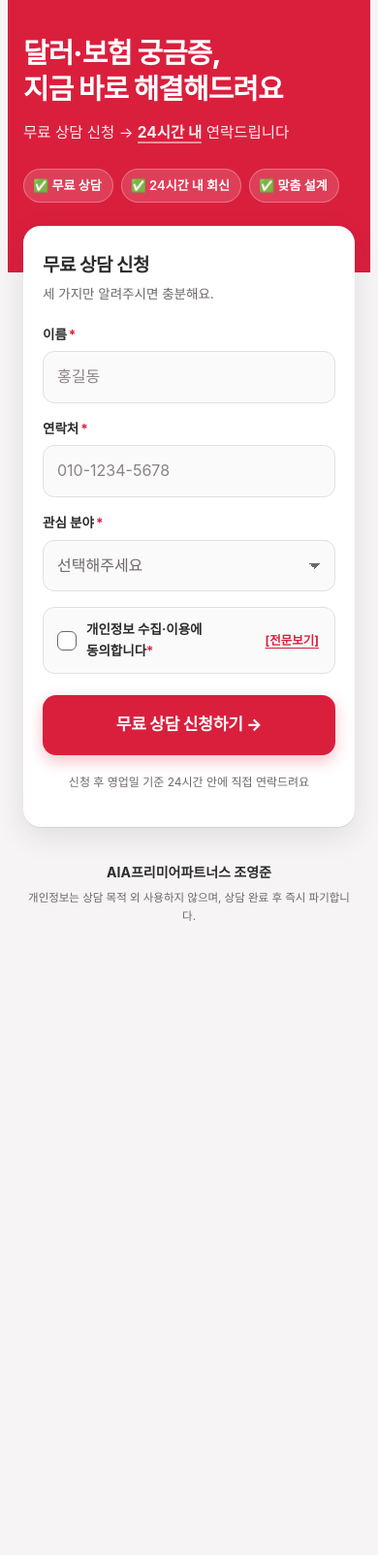
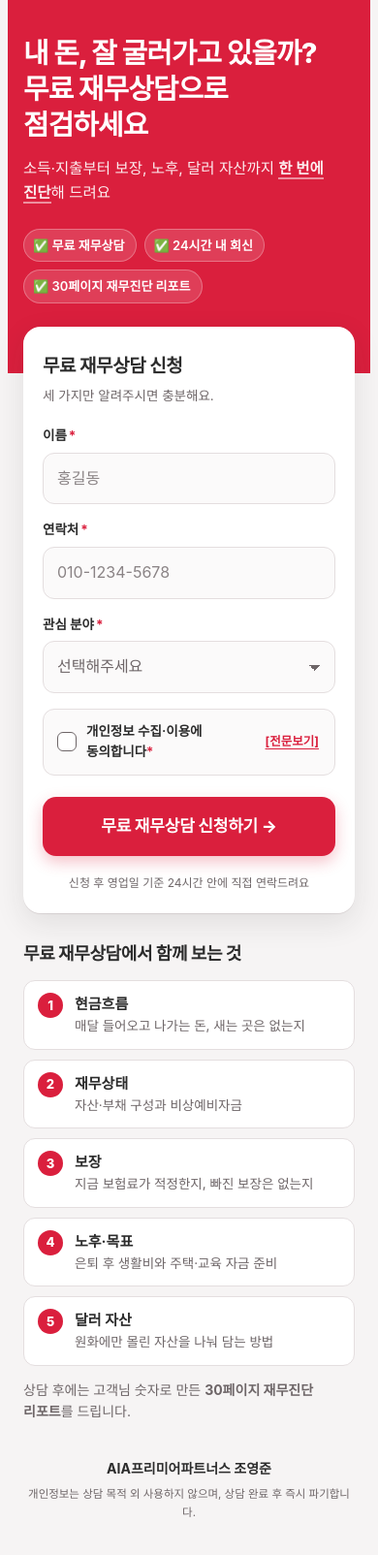
Before and after one commit to chonaldo-cho/youngjoon-finance, a plain HTML site: page index.html in a window 390 px wide. Shown: the part 56-1660 px from the top of the page at 97% size. Before the commit the page ends 1054 px from the top, so only its background shows below. Drawn offline with Linux system fonts and the light colour scheme.

Commit message:
랜딩: 무료 재무상담 문구·안내 추가, 리포트 신청(src) 연동, 모바일 viewport
Co-Authored-By: Claude Opus 5.5 <noreply@anthropic.com>

```diff
--- a/index.html
+++ b/index.html
@@ -1,3 +1,7 @@
+<!doctype html>
+<html lang="ko">
+<meta charset="utf-8">
+<meta name="viewport" content="width=device-width,initial-scale=1,viewport-fit=cover">
 <title>youngjoon.finance 랜딩페이지</title>
 <meta name="claude:viewport-fit-sides" content="cover">
 <style>
@@ -143,6 +147,15 @@ input:focus, select:focus { outline: none; border-color: var(--red); box-shadow:
 .done .summary dd { margin: 0; font-weight: 700; font-variant-numeric: tabular-nums; }
 .again { margin-top: 6px; background: none; border: 0; color: var(--muted); font: inherit; font-size: 13px; text-decoration: underline; cursor: pointer; }
 
+.what { margin-top: 28px; }
+.what h2 { margin: 0 0 12px; font-size: 18px; font-weight: 800; letter-spacing: -0.02em; }
+.what ol { margin: 0; padding: 0; list-style: none; display: grid; gap: 10px; counter-reset: n; }
+.what li { counter-increment: n; display: grid; grid-template-columns: 28px 1fr; column-gap: 10px; background: var(--surface);
+  border: 1px solid var(--line); border-radius: 12px; padding: 12px 14px; }
+.what li::before { content: counter(n); grid-row: span 2; width: 26px; height: 26px; border-radius: 50%;
+  background: var(--red); color: var(--on-red); font-weight: 800; font-size: 13px; display: grid; place-items: center; }
+.what li span { color: var(--muted); font-size: 13.5px; word-break: keep-all; }
+.what p { margin: 14px 0 0; font-size: 14px; color: var(--muted); word-break: keep-all; }
 footer .wrap { padding-block: 28px 36px; text-align: center; display: grid; gap: 6px; }
 footer .name { font-weight: 700; font-size: 14px; }
 footer .privacy { font-size: 11.5px; color: var(--muted); }
@@ -207,12 +220,12 @@ footer .privacy { font-size: 11.5px; color: var(--muted); }
       <div class="sub">AIA프리미어파트너스 조영준</div>
     </header>
     <section class="hero">
-      <h1>달러·보험 궁금증,<br>지금 바로 해결해드려요</h1>
-      <p>무료 상담 신청 → <b>24시간 내</b> 연락드립니다</p>
+      <h1>내 돈, 잘 굴러가고 있을까?<br>무료 재무상담으로 점검하세요</h1>
+      <p>소득·지출부터 보장, 노후, 달러 자산까지 <b>한 번에 진단</b>해 드려요</p>
       <ul class="badges">
-        <li>✅ 무료 상담</li>
+        <li>✅ 무료 재무상담</li>
         <li>✅ 24시간 내 회신</li>
-        <li>✅ 맞춤 설계</li>
+        <li>✅ 30페이지 재무진단 리포트</li>
       </ul>
     </section>
   </div>
@@ -222,7 +235,7 @@ footer .privacy { font-size: 11.5px; color: var(--muted); }
   <div class="wrap">
     <div class="card" id="card">
       <div id="formView">
-        <h2>무료 상담 신청</h2>
+        <h2>무료 재무상담 신청</h2>
         <p class="lead">세 가지만 알려주시면 충분해요.</p>
         <form id="form" novalidate>
           <div class="field" id="f-name">
@@ -239,6 +252,7 @@ footer .privacy { font-size: 11.5px; color: var(--muted); }
             <label for="topic">관심 분야<span class="req">*</span></label>
             <select id="topic" name="topic" required>
               <option value="" selected disabled>선택해주세요</option>
+              <option>재무진단 리포트 (전체 받기)</option>
               <option>달러보험</option>
               <option>일반 보험 리모델링</option>
               <option>은퇴·노후 준비</option>
@@ -260,7 +274,7 @@ footer .privacy { font-size: 11.5px; color: var(--muted); }
             <div class="msg" id="m-agree" aria-live="polite"></div>
           </div>
           <div class="alert" id="alert" role="alert"></div>
-          <button class="submit" type="submit" id="submit"><span class="label">무료 상담 신청하기</span> <span class="arr">→</span><span class="spinner" aria-hidden="true"></span></button>
+          <button class="submit" type="submit" id="submit"><span class="label">무료 재무상담 신청하기</span> <span class="arr">→</span><span class="spinner" aria-hidden="true"></span></button>
           <p class="note">신청 후 영업일 기준 24시간 안에 직접 연락드려요</p>
         </form>
       </div>
@@ -277,6 +291,17 @@ footer .privacy { font-size: 11.5px; color: var(--muted); }
         <button class="again" type="button" id="again">정보를 잘못 입력했어요</button>
       </div>
     </div>
+    <section class="what">
+      <h2>무료 재무상담에서 함께 보는 것</h2>
+      <ol>
+        <li><b>현금흐름</b><span>매달 들어오고 나가는 돈, 새는 곳은 없는지</span></li>
+        <li><b>재무상태</b><span>자산·부채 구성과 비상예비자금</span></li>
+        <li><b>보장</b><span>지금 보험료가 적정한지, 빠진 보장은 없는지</span></li>
+        <li><b>노후·목표</b><span>은퇴 후 생활비와 주택·교육 자금 준비</span></li>
+        <li><b>달러 자산</b><span>원화에만 몰린 자산을 나눠 담는 방법</span></li>
+      </ol>
+      <p>상담 후에는 고객님 숫자로 만든 <b>30페이지 재무진단 리포트</b>를 드립니다.</p>
+    </section>
   </div>
 </main>
 
@@ -287,10 +312,10 @@ footer .privacy { font-size: 11.5px; color: var(--muted); }
       <button class="x" type="button" id="closeTerms" aria-label="닫기">×</button>
     </div>
     <div class="sheet-body">
-      <p>AIA프리미어파트너스 조영준(youngjoon.finance)은 무료 상담 신청을 위해 아래와 같이 개인정보를 수집·이용합니다.</p>
+      <p>AIA프리미어파트너스 조영준(youngjoon.finance)은 무료 재무상담 신청을 위해 아래와 같이 개인정보를 수집·이용합니다.</p>
       <table class="terms">
         <tr><th>수집 항목</th><td>이름, 연락처(휴대폰 번호)</td></tr>
-        <tr><th>수집 목적</th><td>보험 상담 신청 확인 및 상담 연락</td></tr>
+        <tr><th>수집 목적</th><td>재무·보험 상담 신청 확인, 상담 연락 및 재무진단 리포트 제공</td></tr>
         <tr><th>보유 기간</th><td><b>상담 완료 후 즉시 파기</b></td></tr>
         <tr><th>제3자 제공</th><td>제3자에게 제공하지 않습니다</td></tr>
       </table>
@@ -316,6 +341,9 @@ var SCRIPT_URL = 'https://script.google.com/macros/s/AKfycbwvt5JbHeRKqgCxh-97mlO
 (function () {
   var form = document.getElementById('form');
   var phone = document.getElementById('phone');
+  // 유입경로 (?src=report 등). 리포트 sample PDF에서 왔으면 관심 분야를 미리 골라 둠
+  var src = new URLSearchParams(location.search).get('src') || '';
+  if (src === 'report') document.getElementById('topic').value = '재무진단 리포트 (전체 받기)';
   var fields = {
     name:  { el: document.getElementById('name'),  box: document.getElementById('f-name'),  msg: document.getElementById('m-name') },
     phone: { el: phone,                             box: document.getElementById('f-phone'), msg: document.getElementById('m-phone') },
@@ -378,6 +406,7 @@ var SCRIPT_URL = 'https://script.google.com/macros/s/AKfycbwvt5JbHeRKqgCxh-97mlO
       phone: phone.value,
       topic: fields.topic.el.value,
       agree: 'Y',
+      src: src,
       website: document.getElementById('website').value
     };
 
@@ -442,7 +471,7 @@ var SCRIPT_URL = 'https://script.google.com/macros/s/AKfycbwvt5JbHeRKqgCxh-97mlO
   function setLoading(on) {
     submitBtn.disabled = on;
     submitBtn.classList.toggle('loading', on);
-    submitBtn.querySelector('.label').textContent = on ? '신청 보내는 중' : '무료 상담 신청하기';
+    submitBtn.querySelector('.label').textContent = on ? '신청 보내는 중' : '무료 재무상담 신청하기';
   }
 
   function done(data) {
```
